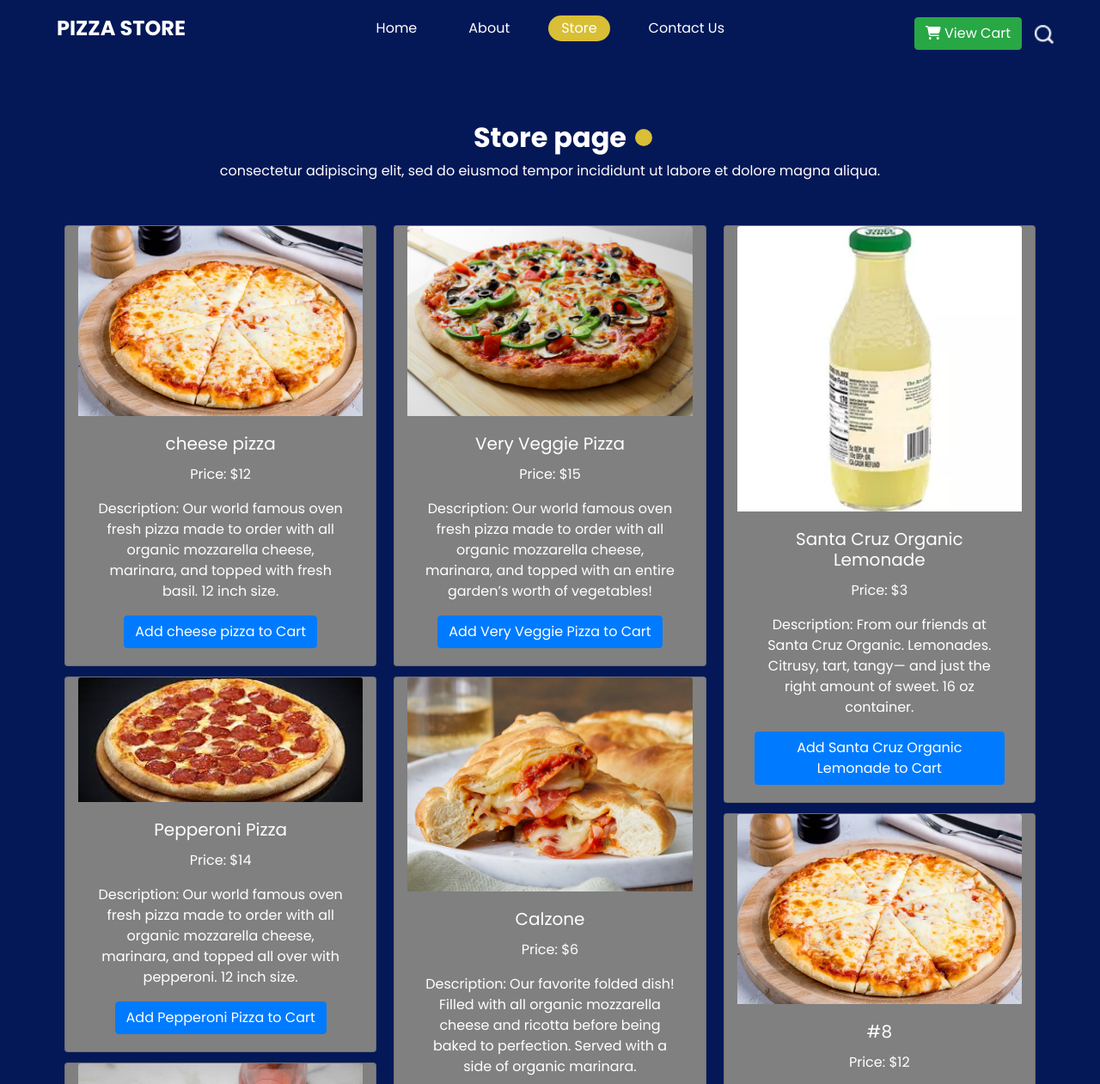
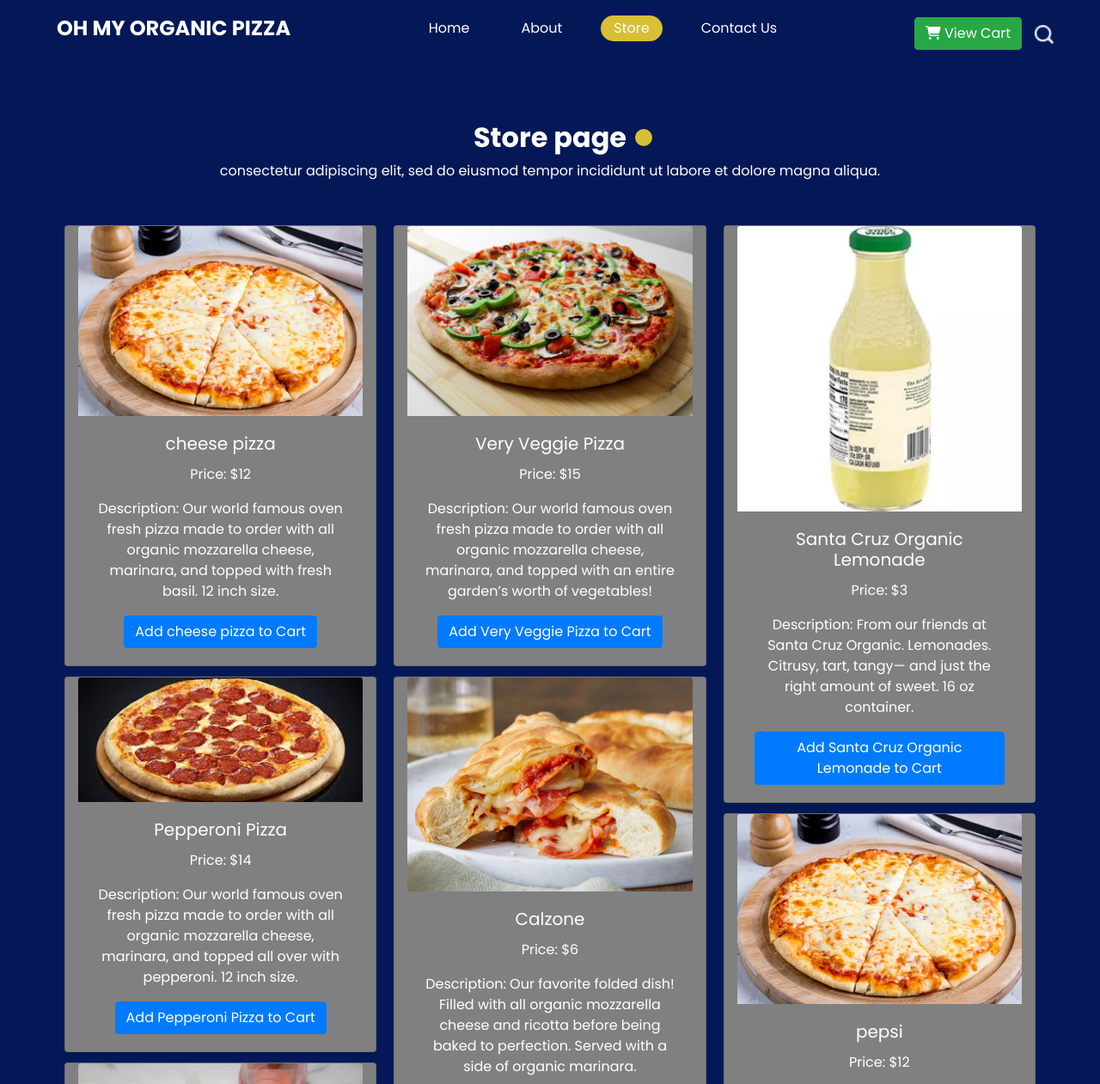
Before and after one commit to RJ4598/final-project, a plain HTML site: page store.html in a window 1280 px wide. Shown: the top 1261 px of the page at 86% size. Drawn offline with nearby package versions, Linux system fonts and the light colour scheme.

Commit message:
added website name

```diff
--- a/product_data.json
+++ b/product_data.json
@@ -6,7 +6,7 @@
   {"id": "5","img": "images/calzone-dough.jpg","title": "Calzone","price": "6", "description": "Our favorite folded dish! Filled with all organic mozzarella cheese and ricotta before being baked to perfection. Served with a side of organic marinara."},
   {"id": "6","img": "images/Cheesy-Bread.jpg","title": "Cheesy Bread","price": "5", "description": "Fresh organic mozzarella cheese over buttery, garlicky, crispy bread. What’s not to like! Six piece order."},
   {"id": "7","img": "images/Santa-Cruz-Organic-Lemonade.webp","title": "Santa Cruz Organic Lemonade","price": "3", "description": "From our friends at Santa Cruz Organic. Lemonades. Citrusy, tart, tangy— and just the right amount of sweet.  16 oz container."},
-  {"id": "8","img": "images/Cheese-pizza-1.webp","title": "#8","price": "12", "description": "Our world famous oven fresh pizza made to order with all organic mozzarella cheese, marinara, and topped with fresh basil. 12 inch size."},
+  {"id": "8","img": "images/Cheese-pizza-1.webp","title": "pepsi","price": "12", "description": "Our world famous oven fresh pizza made to order with all organic mozzarella cheese, marinara, and topped with fresh basil. 12 inch size."},
   {"id": "9","img": "images/Cheese-pizza-1.webp","title": "#9","price": "12", "description": "Our world famous oven fresh pizza made to order with all organic mozzarella cheese, marinara, and topped with fresh basil. 12 inch size."}
 
 ]}
--- a/store.html
+++ b/store.html
@@ -12,7 +12,7 @@
   <meta name="description" content="" />
   <meta name="author" content="" />
 
-  <title>"name" Store</title>
+  <title>Oh My Organic Pizza</title>
   <script src="https://ajax.googleapis.com/ajax/libs/jquery/3.6.3/jquery.min.js"></script>
   <link rel="stylesheet" href="https://cdnjs.cloudflare.com/ajax/libs/font-awesome/6.4.0/css/all.min.css">
   <!-- slider stylesheet -->
@@ -154,7 +154,7 @@
         <nav class="navbar navbar-expand-lg custom_nav-container ">
           <a class="navbar-brand" href="index.html">
             <span>
-              pizza Store
+              Oh My Organic Pizza
             </span>
           </a>
           </a>
```
Also changed, not shown: index.html (+2 -2 lines).
